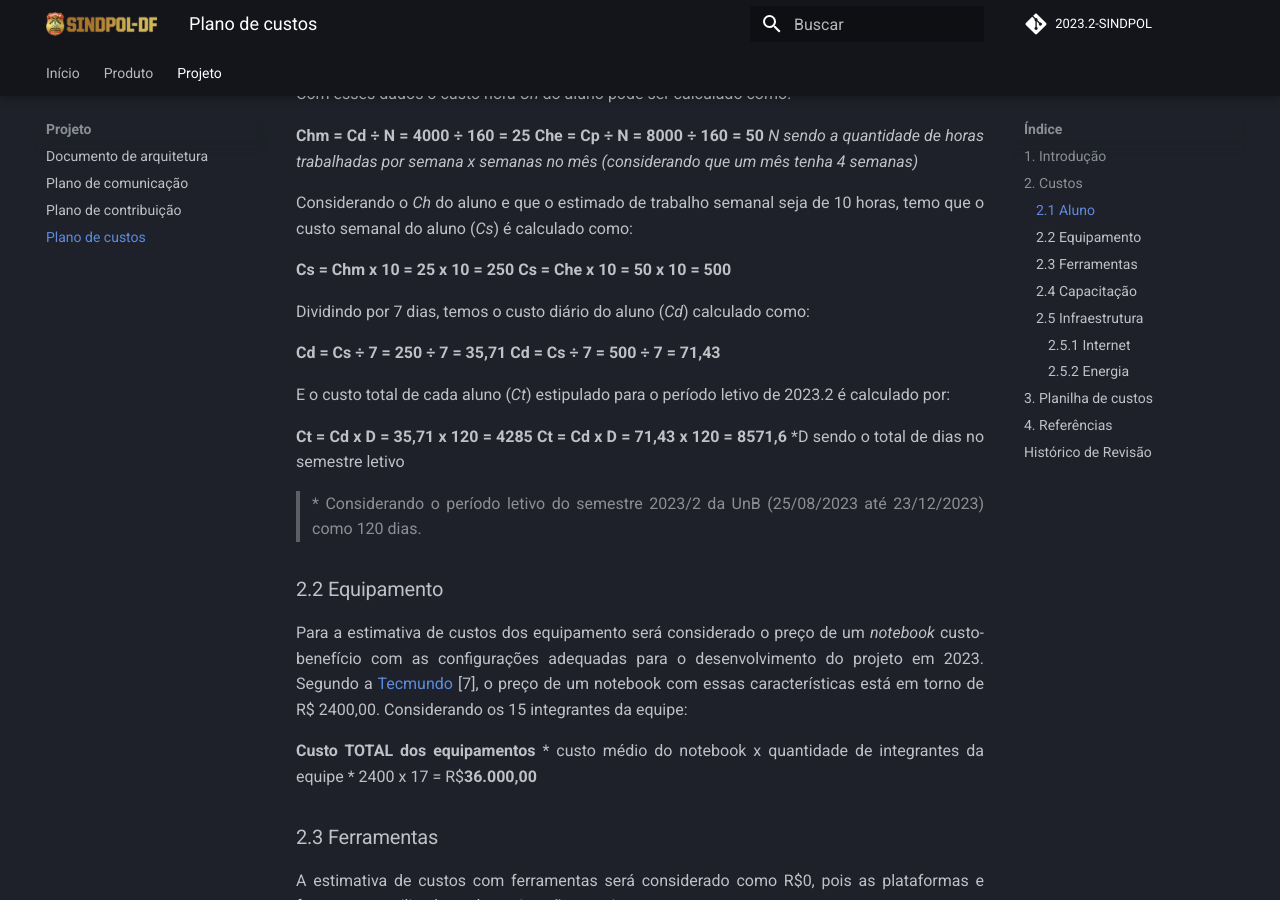
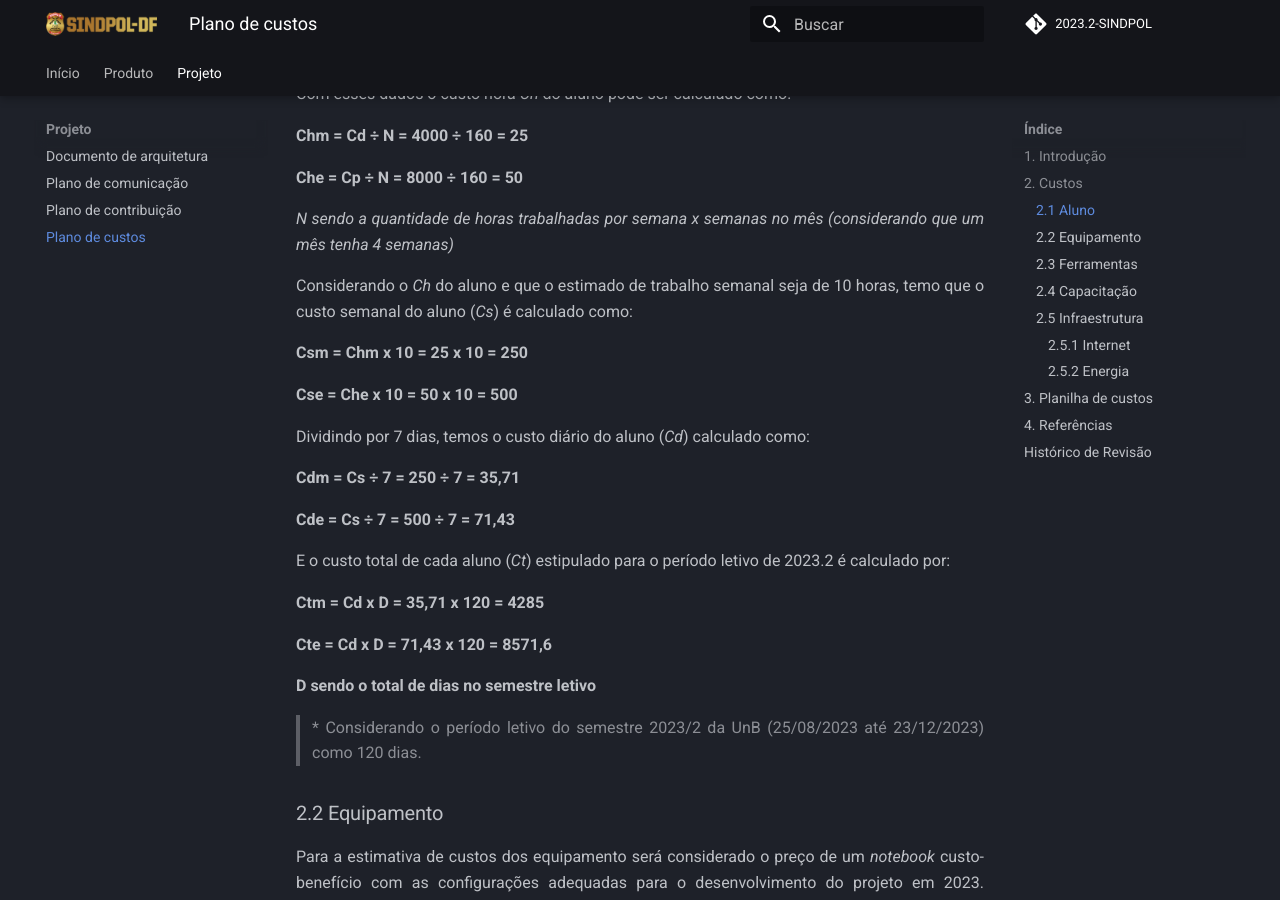
Before and after one commit to fga-eps-mds/2023.2-SINDPOL-DOC, an MkDocs documentation site: the page built from docs/projeto/gerenciamentoCustos.md, in a window 1280 px wide and 900 px high, scrolled down 755 px. Built offline with MkDocs 1.6.1 and Material for MkDocs 9.7.7, drawn with Linux system fonts in a browser that asks for light colours; comment, search, counter and statistics services are not loaded.

Commit message:
Update gerenciamentoCustos.md

```diff
--- a/docs/projeto/gerenciamentoCustos.md
+++ b/docs/projeto/gerenciamentoCustos.md
@@ -15,24 +15,30 @@ Também segundo o Glassdoor, temos o custo mensal de um desenvolvedor pleno (_Cp
 Com esses dados o custo hora _Ch_ do aluno pode ser calculado como:
 
 **Chm = Cd ÷ N = 4000 ÷ 160 = 25**
+
 **Che = Cp ÷ N = 8000 ÷ 160 = 50**
+
 *N sendo a quantidade de horas trabalhadas por semana x semanas no mês (considerando que um mês tenha 4 semanas)*
 
 Considerando o _Ch_ do aluno e que o estimado de trabalho semanal seja de 10 horas, temo que o custo semanal do aluno (_Cs_) é calculado como:
 
-**Cs = Chm x 10 = 25 x 10 = 250**
-**Cs = Che x 10 = 50 x 10 = 500**
+**Csm = Chm x 10 = 25 x 10 = 250**
+
+**Cse = Che x 10 = 50 x 10 = 500**
 
 Dividindo por 7 dias, temos o custo diário do aluno (_Cd_) calculado como:
 
-**Cd = Cs ÷ 7 = 250 ÷ 7 = 35,71**
-**Cd = Cs ÷ 7 = 500 ÷ 7 = 71,43**
+**Cdm = Cs ÷ 7 = 250 ÷ 7 = 35,71**
+
+**Cde = Cs ÷ 7 = 500 ÷ 7 = 71,43**
 
 E o custo total de cada aluno (_Ct_) estipulado para o período letivo de 2023.2 é calculado por:
 
-**Ct = Cd x D = 35,71 x 120 = 4285**
-**Ct = Cd x D = 71,43 x 120 = 8571,6**
-*D sendo o total de dias no semestre letivo
+**Ctm = Cd x D = 35,71 x 120 = 4285**
+
+**Cte = Cd x D = 71,43 x 120 = 8571,6**
+
+**D sendo o total de dias no semestre letivo**
 
 > \* Considerando o período letivo do semestre 2023/2 da UnB (25/08/2023 até 23/12/2023) como 120 dias.
 
```
